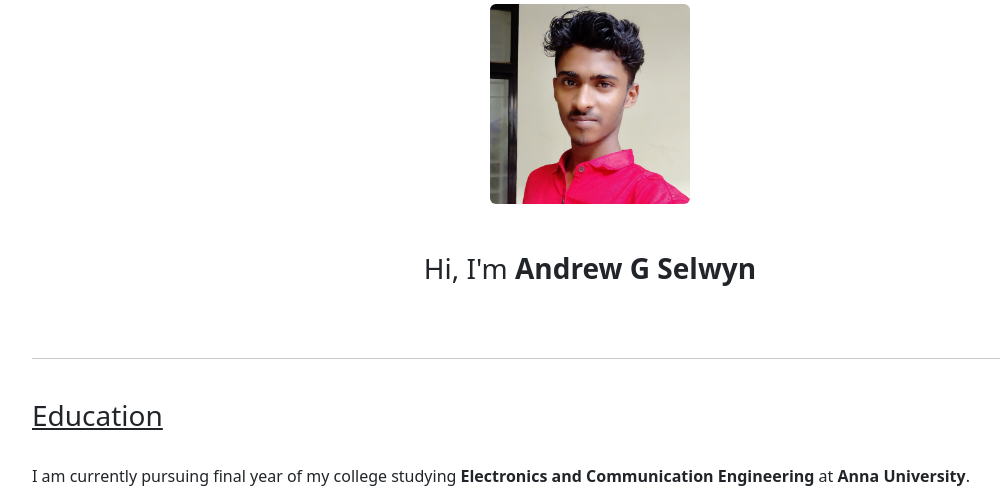
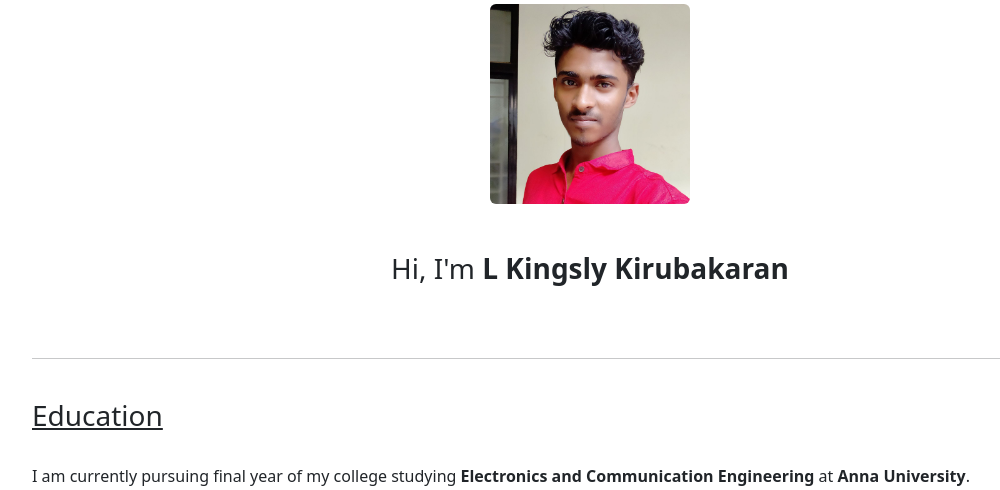
Before and after one commit to SRIDHAR1402/IBM-Project-15558-1659600473, a Flask app: page /about in a window 1280 px wide. Shown: the part 156-646 px from the top of the page, without its empty margins (50-1050 px from the left). Run offline with Flask 2, Linux system fonts and the light colour scheme.

Commit message:
Update about.html

```diff
--- a/Assignments/Kingsly Kirubakaran L/Assignment 2/templates/about.html
+++ b/Assignments/Kingsly Kirubakaran L/Assignment 2/templates/about.html
@@ -10,7 +10,7 @@
         <img src="/static/images/Myself1.jpg" class="rounded mx-auto d-block" alt="image" height="200px" width="200px">
         <br>
         <br>
-        <h3>Hi, I'm <strong>Andrew G Selwyn</strong> </h3>
+        <h3>Hi, I'm <strong>L Kingsly Kirubakaran</strong> </h3>
         <br>
     </div>
     <div class="container ml-5">
@@ -47,7 +47,7 @@
         <br>
         <div class="text-center">
             <p></p>
-            <p>Contact me on <a href="#" class="fa fa-instagram"></a><a href="https://instagram.com/the_.red._prince?igshid=YmMyMTA2M2Y=">Instagram</a><br><i class="glyphicon glyphicon-envelope"></i><a href="mailto:andrewgsb2001@gmail.com">E-mail</a></p>
+            <p>Contact me on <a href="#" class="fa fa-instagram"></a><a href="https://instagram.com/kingsly.l.5?igshid=YmMyMTA2M2Y=">Instagram</a><br><i class="glyphicon glyphicon-envelope"></i><a href="mailto:rr688079@gmail.com">E-mail</a></p>
 
         </div>
         <br>
```
